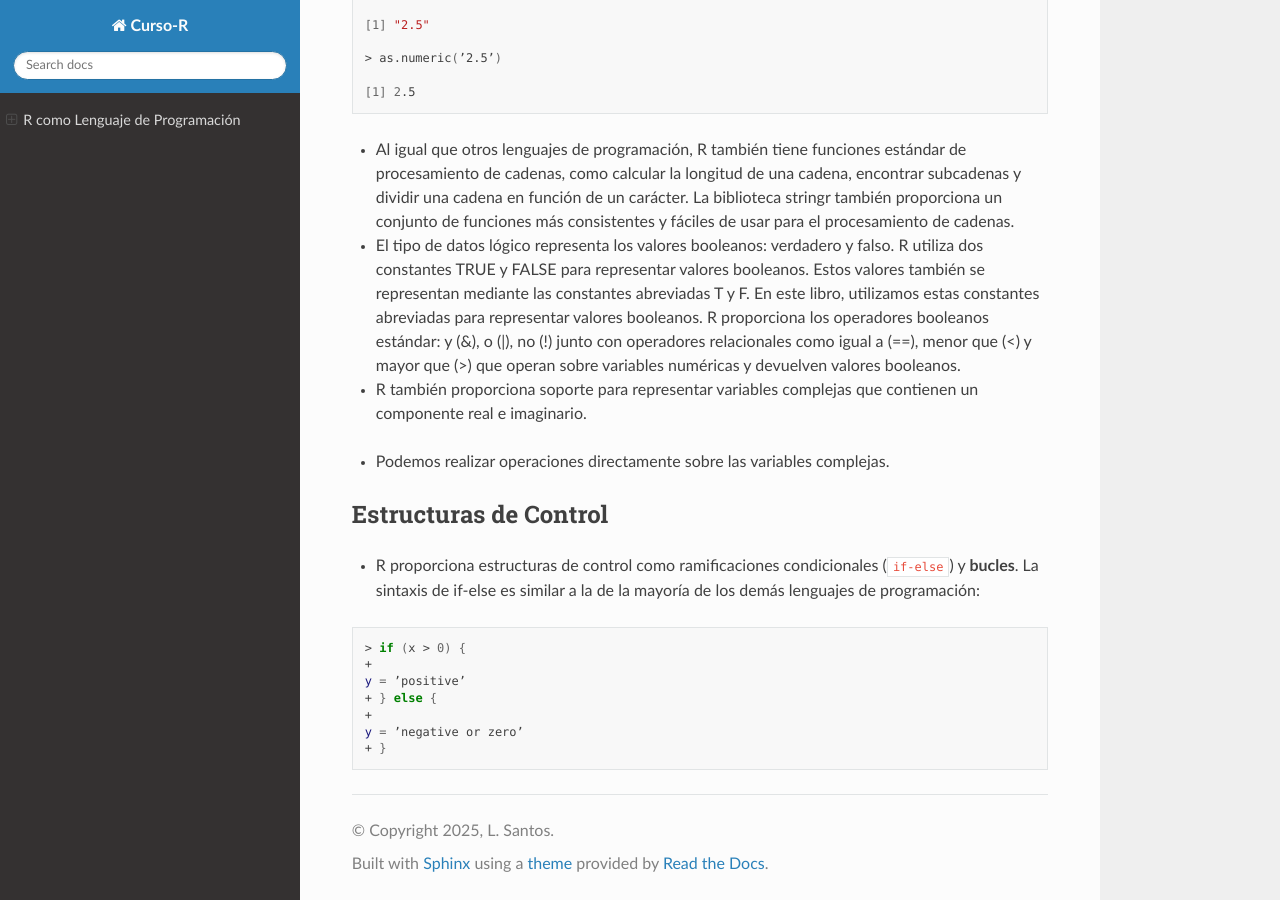
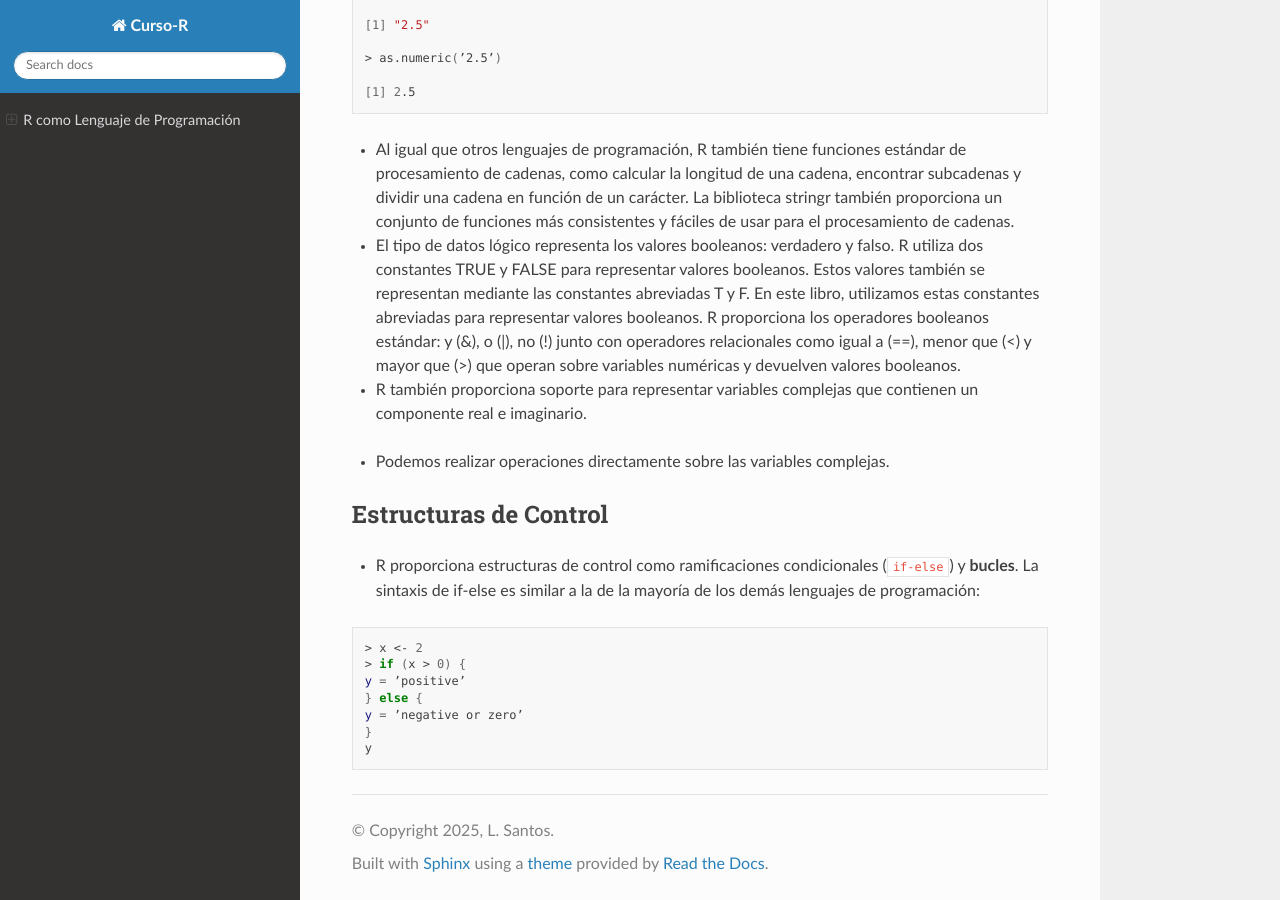
Before and after one commit to matecom57/santosg57-curso-r, a Sphinx documentation site: the page built from docs/source/Clase-03/clase-03.rst, in a window 1280 px wide and 900 px high, scrolled down 4051 px. Built offline with Sphinx 7.4.7 and the Read the Docs theme 3.1.0, drawn with Linux system fonts in a browser that asks for light colours.

```diff
--- a/docs/source/Clase-03/clase-03.rst
+++ b/docs/source/Clase-03/clase-03.rst
@@ -201,10 +201,10 @@ Estructuras de Control
 
 .. code:: Bash
 
+   > x <- 2
    > if (x > 0) {
-   +
    y = ’positive’
-   + } else {
-   +
+   } else {
    y = ’negative or zero’
-   + }
+   }
+   y
```
